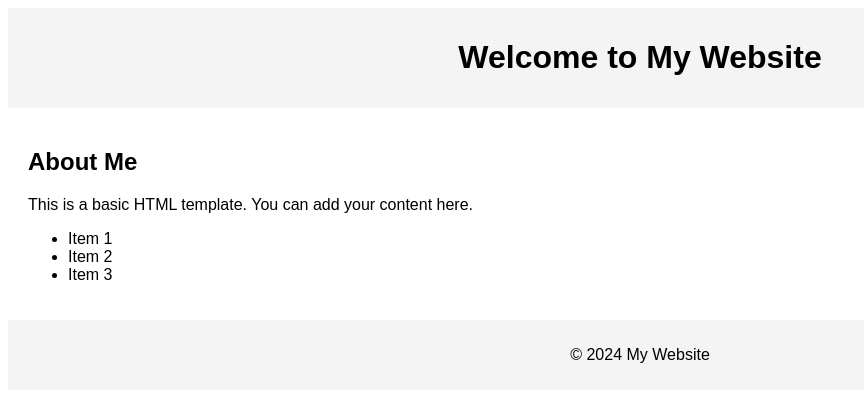
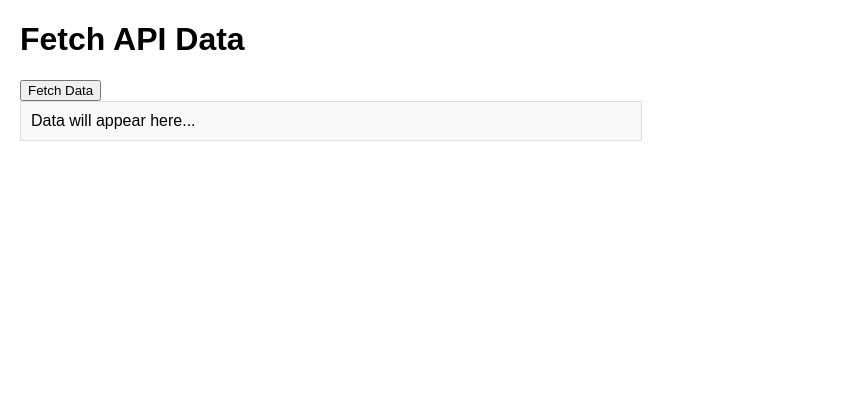
Before and after one commit to DpkRn/SocaialMediaRESTfullApi, a website: page index.html in a window 1280 px wide. Shown: the whole page, without its empty margins (0-864 px from the left). Drawn offline with Linux system fonts and the light colour scheme.

Commit message:
Update index.html

```diff
--- a/index.html
+++ b/index.html
@@ -3,36 +3,45 @@
 <head>
     <meta charset="UTF-8">
     <meta name="viewport" content="width=device-width, initial-scale=1.0">
-    <title>Basic HTML Template</title>
+    <title>Fetch API Data</title>
     <style>
         body {
             font-family: Arial, sans-serif;
+            margin: 20px;
         }
-        header, footer {
-            background-color: #f4f4f4;
+        #data {
+            white-space: pre-wrap; /* Preserve whitespace formatting */
+            border: 1px solid #ddd;
             padding: 10px;
-            text-align: center;
-        }
-        main {
-            padding: 20px;
+            background-color: #f9f9f9;
+            max-width: 600px;
+            overflow-x: auto;
         }
     </style>
 </head>
 <body>
-    <header>
-        <h1>Welcome to My Website</h1>
-    </header>
-    <main>
-        <h2>About Me</h2>
-        <p>This is a basic HTML template. You can add your content here.</p>
-        <ul>
-            <li>Item 1</li>
-            <li>Item 2</li>
-            <li>Item 3</li>
-        </ul>
-    </main>
-    <footer>
-        <p>&copy; 2024 My Website</p>
-    </footer>
+    <h1>Fetch API Data</h1>
+    <button id="fetchButton">Fetch Data</button>
+    <div id="data">Data will appear here...</div>
+
+    <script>
+        document.getElementById('fetchButton').addEventListener('click', function() {
+            const apiUrl = 'https://jsonplaceholder.typicode.com/posts'; // Replace with your API URL
+
+            fetch(apiUrl)
+                .then(response => {
+                    if (!response.ok) {
+                        throw new Error('Network response was not ok');
+                    }
+                    return response.json();
+                })
+                .then(data => {
+                    document.getElementById('data').textContent = JSON.stringify(data, null, 2);
+                })
+                .catch(error => {
+                    document.getElementById('data').textContent = 'Error: ' + error.message;
+                });
+        });
+    </script>
 </body>
 </html>
```
